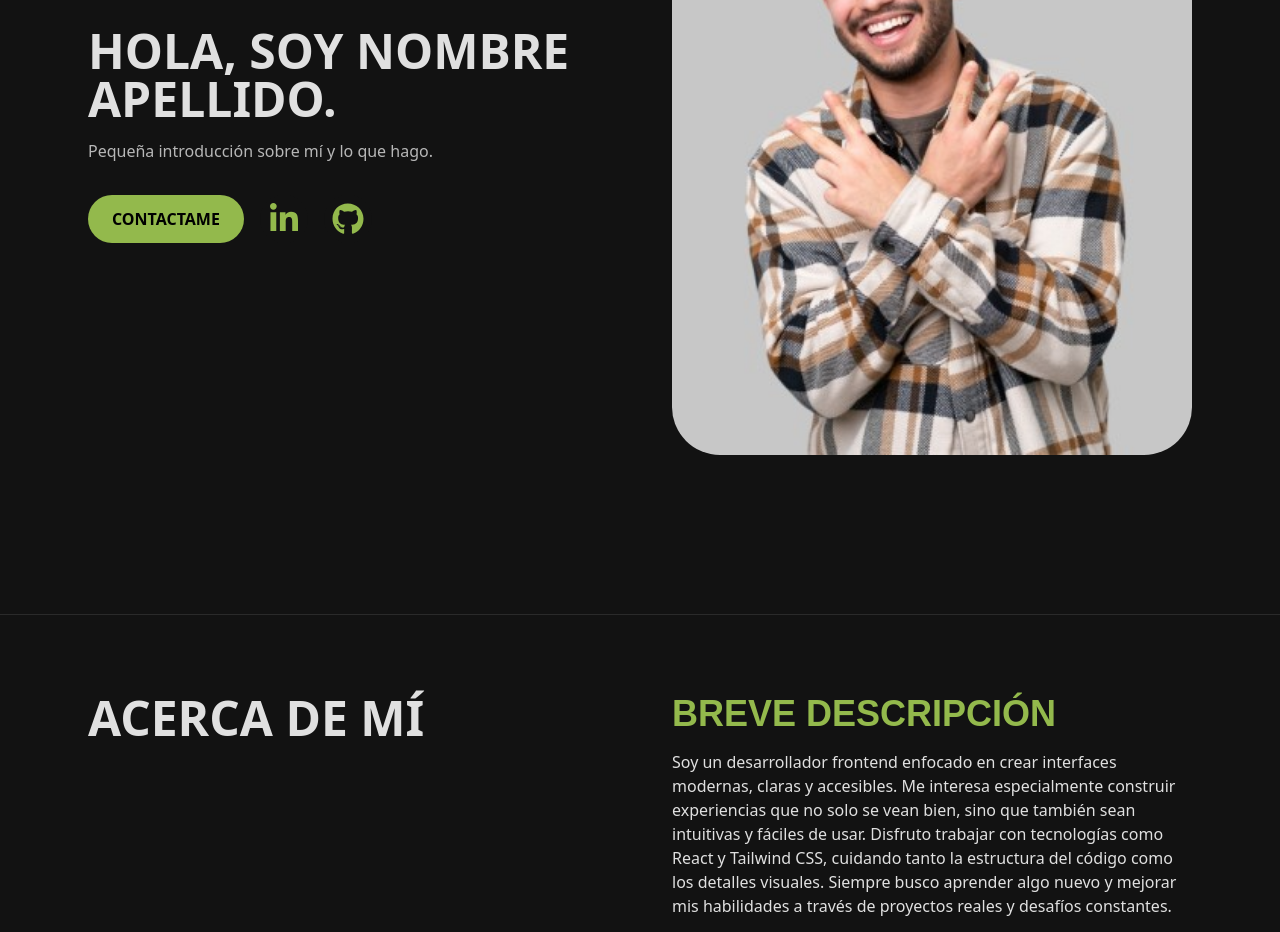
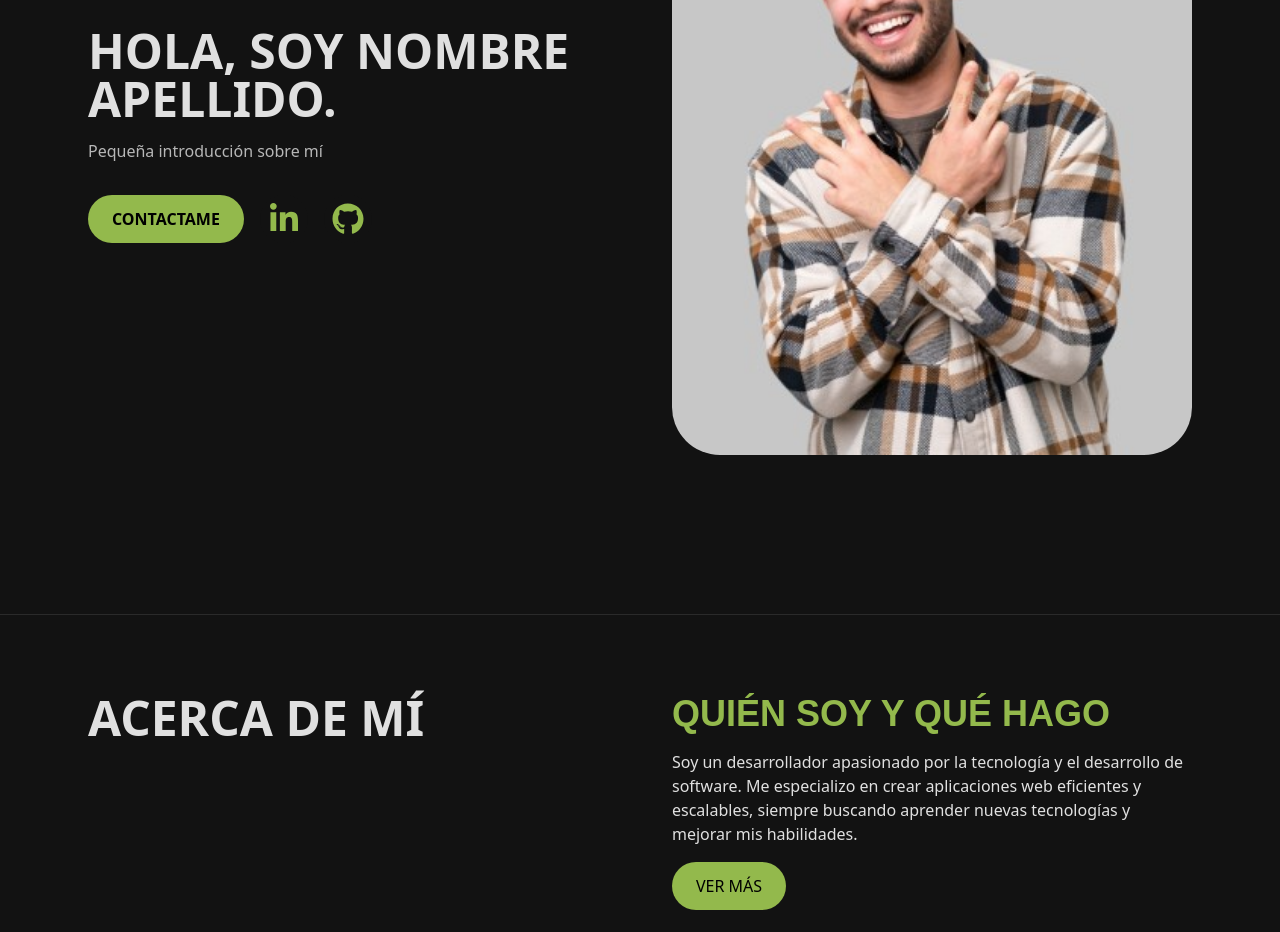
Before and after one commit to leocantero/portafolio-personal, a React (Vite) app: page / in a window 1280 px wide. Shown: the part 340-1272 px from the top of the page. Built offline with nearby package versions, Linux system fonts and the light colour scheme; no server answers.

Commit message:
Agregamos parametrización de datos

```diff
--- a/src/components/AboutPreview.jsx
+++ b/src/components/AboutPreview.jsx
@@ -1,6 +1,8 @@
     import React from "react";
     import { useNavigate } from "react-router-dom";
+    import { info_personal } from "../data/data.js";
     import { nombre } from "../data/data.js";
+
 
     export const AboutPreview = () => {
         const navigate = useNavigate();
@@ -15,10 +17,10 @@
                     </div>
                     <div>
                         <h3 className="text-4xl text-(--acento-color) font-bold montserrat-title-bold uppercase w-5xl mb-4">
-                            Breve descripción
+                            Quién soy y qué hago
                         </h3>
                         <p className="">
-                            Soy un desarrollador frontend enfocado en crear interfaces modernas, claras y accesibles. Me interesa especialmente construir experiencias que no solo se vean bien, sino que también sean intuitivas y fáciles de usar. Disfruto trabajar con tecnologías como React y Tailwind CSS, cuidando tanto la estructura del código como los detalles visuales. Siempre busco aprender algo nuevo y mejorar mis habilidades a través de proyectos reales y desafíos constantes.
+                            {info_personal.descripcion}
                         </p>
                         <button className="bg-(--acento-color) text-black uppercase px-6 py-3 rounded-full hover:bg-(--acento-color-hover) transition-all duration-300 ease-in-out mt-4 cursor-pointer"
                                 onClick={() => navigate("/about")}
--- a/src/components/ContactForm.jsx
+++ b/src/components/ContactForm.jsx
@@ -1,5 +1,6 @@
 import React from "react";
 import { info_personal } from "../data/data";
+import { links_contacto } from "../data/data";
 
 export const ContactForm = () => {
   const FORMSPREE_URL = import.meta.env.VITE_FORMSPREE_URL;
@@ -15,14 +16,15 @@ export const ContactForm = () => {
           Contactate
         </h2>
         <p className="text-gray-400 mb-4">
-          Decime hola a{" "}
+          Informacion de contacto {" "}
           <span className="text-white underline cursor-pointer">
             {info_personal.email}
           </span>
         </p>
+        <a className = "text-white underline cursor-pointer" href={links_contacto.whatsapp}>{info_personal.telefono}</a>
 
         {/* Iconos Redes Sociales */}
-        <div className="flex items-center gap-4">
+        <div className="flex items-center gap-4 my-4">
           <a
             href="https://github.com/leocantero"
             target="_blank"
--- a/src/components/Hero.jsx
+++ b/src/components/Hero.jsx
@@ -29,7 +29,7 @@ export const Hero = () => {
           </h2>
 
           <p className="max-md:text-base opacity-80">
-            Pequeña introducción sobre mí y lo que hago.
+            {info_personal.introduccion}
           </p>
 
           {/* Centramos los botones en mobile con 'max-md:justify-center' */}
--- a/src/data/data.js
+++ b/src/data/data.js
@@ -25,6 +25,8 @@ export { experiencia };
 const links_contacto = {
   github: "https://github.com",
   linkedin: "https://linkedin.com",
+  whatsapp: "https://wa.me/1234567890",
+  mail: "mailto:hola@gmail.com",
 };
 
 export { links_contacto };
@@ -39,10 +41,12 @@ export { links_proyectos };
 // Información personal//
 const info_personal={
   nombre_completo: "Nombre Apellido",
+  introduccion : "Pequeña introducción sobre mí",
+  descripcion: "Soy un desarrollador apasionado por la tecnología y el desarrollo de software. Me especializo en crear aplicaciones web eficientes y escalables, siempre buscando aprender nuevas tecnologías y mejorar mis habilidades.",
   titulo_profesional: "Desarrollador Full Stack",
   ubicacion: "Ciudad, País",
   email: "correopropio@gmail.com",
-  telefono: "+123 456 7890",
+  telefono: "+1234567890",
 };
 
 export { info_personal };
```
